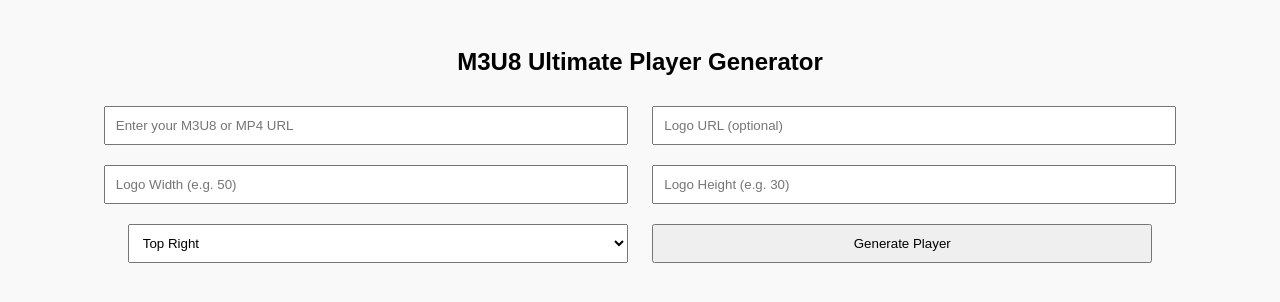
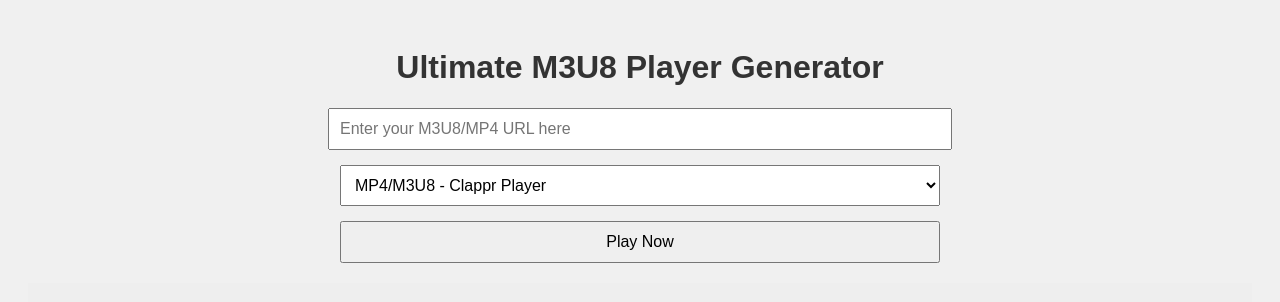
Before and after one commit to mdabdullahallsayeem/m3u8-player, a plain HTML site: page index.html in a window 1280 px wide. Drawn offline with Linux system fonts and the light colour scheme.

Commit message:
Update index.html

```diff
--- a/index.html
+++ b/index.html
@@ -1,46 +1,51 @@
+
 <!DOCTYPE html>
 <html lang="en">
 <head>
   <meta charset="UTF-8" />
-  <meta name="viewport" content="width=device-width, initial-scale=1.0"/>
-  <title>M3U8 Player Generator</title>
+  <meta name="viewport" content="width=device-width, initial-scale=1.0" />
+  <title>Ultimate M3U8 Player</title>
   <style>
-    body { font-family: sans-serif; text-align: center; padding: 20px; background: #f9f9f9; }
-    input, select, button { padding: 10px; margin: 10px; width: 80%; max-width: 500px; }
-    iframe { width: 90%; height: 400px; border: none; margin-top: 20px; }
-    textarea { width: 90%; height: 60px; margin-top: 10px; }
+    body { font-family: Arial, sans-serif; background: #f0f0f0; padding: 20px; text-align: center; }
+    h1 { color: #333; }
+    .player-container { margin-top: 20px; }
+    iframe { width: 100%; height: 500px; border: none; }
+    .form-group { margin-bottom: 15px; }
+    input, select, button { padding: 10px; font-size: 16px; width: 90%; max-width: 600px; }
+    .code-box { background: #eee; padding: 10px; margin-top: 20px; word-break: break-all; }
   </style>
 </head>
 <body>
-  <h2>M3U8 Ultimate Player Generator</h2>
-  <input type="text" id="url" placeholder="Enter your M3U8 or MP4 URL" />
-  <input type="text" id="logo" placeholder="Logo URL (optional)" />
-  <input type="number" id="logoWidth" placeholder="Logo Width (e.g. 50)" />
-  <input type="number" id="logoHeight" placeholder="Logo Height (e.g. 30)" />
-  <select id="logoPosition">
-    <option value="top-right">Top Right</option>
-    <option value="top-left">Top Left</option>
-    <option value="bottom-right">Bottom Right</option>
-    <option value="bottom-left">Bottom Left</option>
-  </select>
-  <button onclick="generate()">Generate Player</button>
-  <div id="result"></div>
+  <h1>Ultimate M3U8 Player Generator</h1>
+  <div class="form-group">
+    <input type="text" id="streamUrl" placeholder="Enter your M3U8/MP4 URL here" />
+  </div>
+  <div class="form-group">
+    <select id="playerType">
+      <option value="clappr.html">MP4/M3U8 - Clappr Player</option>
+      <option value="dplayer.html">M3U8 Only - DPlayer</option>
+      <option value="jwplayer.html">MP4/M3U8 - JWPlayer</option>
+      <option value="plyr.html">MP4/M3U8 - Plyr Player</option>
+      <option value="videojs.html">M3U8 Only - VideoJS Player</option>
+      <option value="iframe.html">Iframe - Iframe Player</option>
+      <option value="flowplayer.html">Flowplayer</option>
+      <option value="mediaelement.html">MediaElement</option>
+    </select>
+  </div>
+  <div class="form-group">
+    <button onclick="generate()">Play Now</button>
+  </div>
+  <div class="player-container" id="playerFrame"></div>
+  <div class="code-box" id="embedCode"></div>
+
   <script>
     function generate() {
-      const url = encodeURIComponent(document.getElementById('url').value);
-      const logo = encodeURIComponent(document.getElementById('logo').value);
-      const width = document.getElementById('logoWidth').value;
-      const height = document.getElementById('logoHeight').value;
-      const position = document.getElementById('logoPosition').value;
-
-      const playerUrl = `player/clappr.html?url=${url}&logo=${logo}&logoWidth=${width}&logoHeight=${height}&logoPosition=${position}`;
-      const iframeCode = `<iframe src="${playerUrl}" width="100%" height="400" frameborder="0" allowfullscreen></iframe>`;
-
-      document.getElementById('result').innerHTML = `
-        <iframe src="${playerUrl}"></iframe>
-        <h3>Embed Code:</h3>
-        <textarea readonly>${iframeCode}</textarea>
-      `;
+      var url = document.getElementById("streamUrl").value;
+      var player = document.getElementById("playerType").value;
+      var fullUrl = player + "?url=" + encodeURIComponent(url);
+      document.getElementById("playerFrame").innerHTML = '<iframe src="' + fullUrl + '"></iframe>';
+      document.getElementById("embedCode").innerText =
+        '<iframe src="https://yourgithub.github.io/player/' + fullUrl + '" width="100%" height="500px" frameborder="0" allowfullscreen></iframe>';
     }
   </script>
 </body>
```
